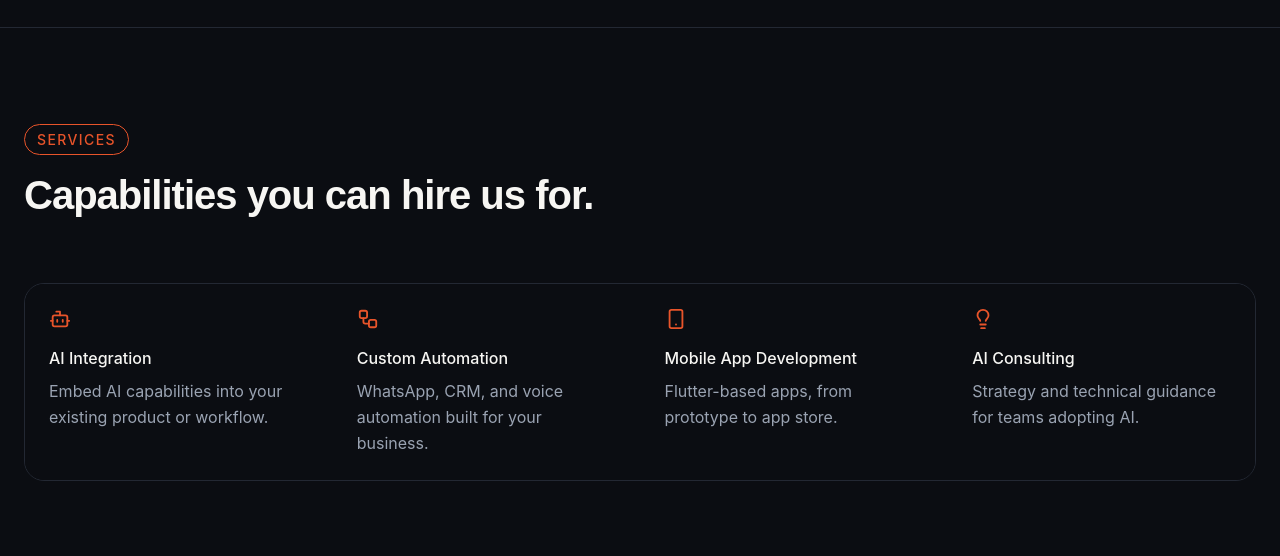
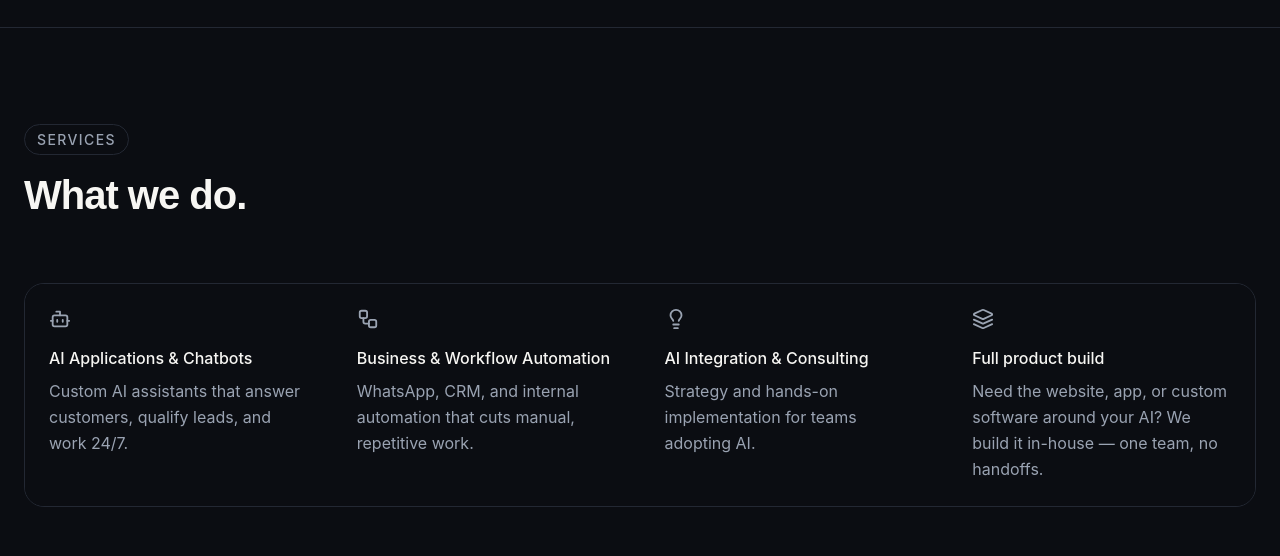
Before and after one commit to abdulhadihasankhan-art/nexora, a Next.js app: page / in a window 1280 px wide. Shown: the part 820-1376 px from the top of the page. Built offline with nearby package versions, Linux system fonts and the light colour scheme.

Commit message:
Update Services.tsx

```diff
--- a/components/sections/Services.tsx
+++ b/components/sections/Services.tsx
@@ -2,31 +2,25 @@
 "use client";
 
 import { motion } from "framer-motion";
-import { Bot, Workflow, Smartphone, Lightbulb, LucideIcon } from "lucide-react";
+import { Bot, Workflow, Lightbulb, Layers } from "lucide-react";
 
-interface Service {
-  icon: LucideIcon;
-  name: string;
-  desc: string;
-}
-
-const SERVICES: Service[] = [
-  { icon: Bot, name: "AI Integration", desc: "Embed AI capabilities into your existing product or workflow." },
-  { icon: Workflow, name: "Custom Automation", desc: "WhatsApp, CRM, and voice automation built for your business." },
-  { icon: Smartphone, name: "Mobile App Development", desc: "Flutter-based apps, from prototype to app store." },
-  { icon: Lightbulb, name: "AI Consulting", desc: "Strategy and technical guidance for teams adopting AI." },
+const SERVICES = [
+  { icon: Bot, name: "AI Applications & Chatbots", desc: "Custom AI assistants that answer customers, qualify leads, and work 24/7." },
+  { icon: Workflow, name: "Business & Workflow Automation", desc: "WhatsApp, CRM, and internal automation that cuts manual, repetitive work." },
+  { icon: Lightbulb, name: "AI Integration & Consulting", desc: "Strategy and hands-on implementation for teams adopting AI." },
+  { icon: Layers, name: "Full product build", desc: "Need the website, app, or custom software around your AI? We build it in-house — one team, no handoffs." },
 ];
 
 export function Services() {
   return (
-    <section className="py-24 px-6">
+    <section id="services" className="py-24 px-6">
       <div className="max-w-[1280px] mx-auto">
         <div className="max-w-xl mb-16">
-          <div className="inline-block text-xs font-medium tracking-widest uppercase mb-4 px-3 py-1 rounded-pill border border-accent text-accent">
+          <div className="inline-block text-xs font-medium tracking-widest uppercase mb-4 px-3 py-1 rounded-pill border border-border text-muted">
             Services
           </div>
-          <h2 className="text-3xl md:text-2xl font-display font-semibold tracking-tight">
-            Capabilities you can hire us for.
+          <h2 className="text-[26px] md:text-2xl font-display font-semibold tracking-tight">
+            What we do.
           </h2>
         </div>
 
@@ -40,7 +34,7 @@ export function Services() {
               viewport={{ once: true }}
               transition={{ duration: 0.4, delay: i * 0.05 }}
             >
-              <s.icon size={22} className="text-accent mb-4" aria-hidden="true" />
+              <s.icon size={22} className="text-muted mb-4" aria-hidden="true" />
               <h3 className="font-medium mb-2">{s.name}</h3>
               <p className="text-muted text-sm leading-relaxed">{s.desc}</p>
             </motion.div>
```
